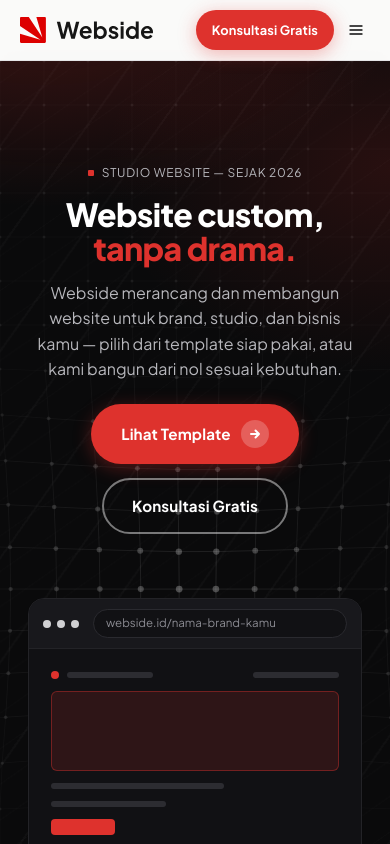
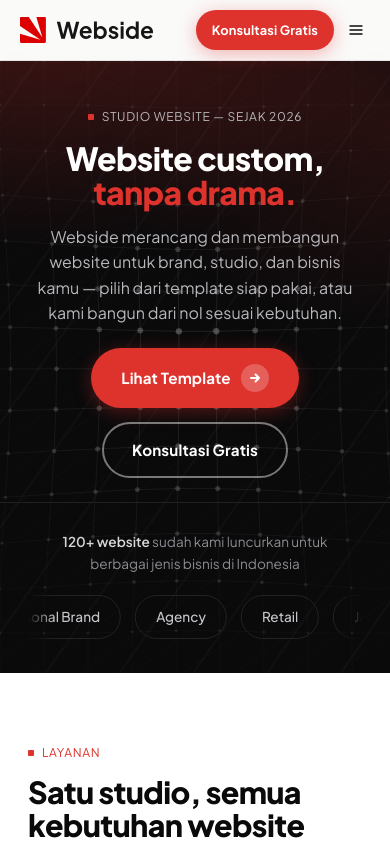
Before and after one commit to agasasp/webside-marketplace, a Next.js app: page / in a window 390 px wide. Shown: the top 844 px of the page. Built offline with nearby package versions, Linux system fonts and the light colour scheme.

Commit message:
-fix mobile responsive pada iphone 13

```diff
--- a/app/globals.css
+++ b/app/globals.css
@@ -112,8 +112,8 @@
 }
 .section-head.center{ margin-left:auto; margin-right:auto; text-align:center; }
 
-section{ padding: 96px 0; }
-@media (max-width: 760px){ section{ padding: 64px 0; } }
+section:not(.hero-dark){ padding: 96px 0; }
+@media (max-width: 760px){ section:not(.hero-dark){ padding: 64px 0; } }
 
 .bg-alt{ background: var(--bg-alt); }
 
@@ -539,14 +539,34 @@
 @media (max-width: 760px){
   .hero-badge{ display:none; }
   .hero-dark{
-    padding-top: 56px;
+    padding-top: 0;
     padding-bottom: 0;
-    min-height: calc(100svh - 60px);
+    min-height: auto;
     justify-content: flex-start;
+    align-items: stretch;
   }
   .hero-dark__inner{
     padding-top: 40px;
-    padding-bottom: 32px;
+    padding-bottom: 24px;
+    margin: 0;
+    max-width: 100%;
+    text-align: center;
+  }
+  .hero-dark__sub{
+    max-width: 100%;
+  }
+  .hero-visual-wrap{
+    padding-bottom: 0;
+    margin-top: 0;
+  }
+  .hero-visual-wrap .browser-frame{
+    max-width: 100%;
+  }
+}
+
+@media (max-width: 480px){
+  .hero-visual-wrap{
+    display: none;
   }
 }
 
```
